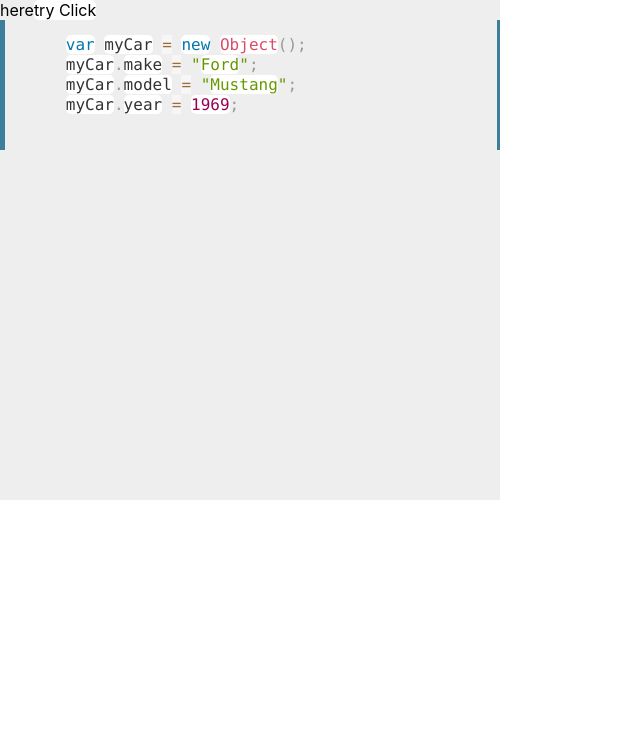
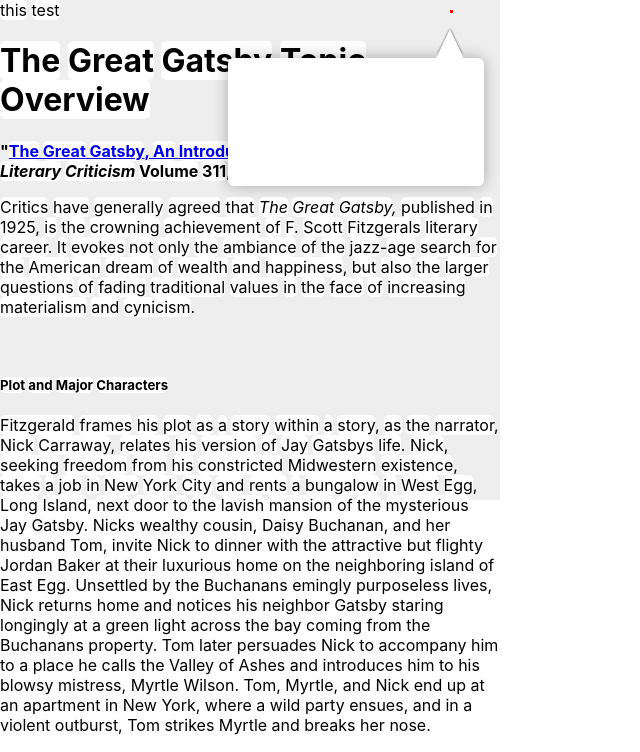
Before and after one commit to baotlake/deep-reading, a React (Create React App) app: page / in a window 1280 px wide. Shown: the top 752 px of the page, without its empty margins (0-640 px from the left). Built offline with nearby package versions, Linux system fonts and the light colour scheme.

Commit message:
explainPanel

```diff
--- a/package.json
+++ b/package.json
@@ -6,6 +6,7 @@
     "react": "^16.11.0",
     "react-dom": "^16.11.0",
     "react-html-parser": "^2.0.2",
+    "react-router": "^5.1.2",
     "react-scripts": "3.2.0"
   },
   "scripts": {
--- /dev/null
+++ b/src/components/expainPanel.js
@@ -0,0 +1,116 @@
+import React from "react";
+
+class ExpainPanel extends React.Component{
+    constructor(props){
+        super(props);
+        this.state = {
+
+        }
+    }
+
+    calcArrowPostion(position){
+        // 返回style={}, x,y 为箭头中心点
+        //window.width, window.height
+        let x = position.x, y= position.y;
+        let ww = 500,wh= 500;
+        let style =  position.style;
+        let arrowStyle = position.arrowStyle;
+        let aw = parseFloat(arrowStyle.width);
+
+        let ew = parseFloat(style.width), eh = parseFloat(style.height);
+        const topDistance = 20;         //rem 顶部距离小于20时,expainPanel显示在单词下方
+        const wordDistance = 3;         //rem expainPanel距离单词的距离
+        const edgeDistance = 1;         //rem 左右边距
+
+        let remRatioPx = 16;            // 1 rem = 16 px
+
+        // x 不能小于18,不能大于 ww - 18, 否则箭头和框出现分离, 下面两行代码矫正
+        // if(x < 18) x = 18;
+        // if(x > ww - 18) x = ww - 18;
+
+        //纵向位置 Vertical position
+        if(y >= topDistance * remRatioPx){
+            // expainPanel显示在单词上方
+            style.top = `calc(${y}px - ${eh}rem - ${wordDistance}rem)`;
+            arrowStyle.transform = 'rotate(180deg)'
+            arrowStyle.top = `${eh}rem`
+        }else{
+            // expainPanel显示在单词下方
+            style.top = `calc(${y}px + ${wordDistance}rem)`;
+            arrowStyle.top = `-${arrowStyle.height}`
+            arrowStyle.transform = 'rotate(0deg)'
+        }
+
+
+        // 横向位置 Horizontal position
+
+        if(x >= ww - (ew / 2 + edgeDistance) * remRatioPx){
+            // 单词位置靠右边框
+            style.left = `calc(${ww}px - ${ew}rem - ${edgeDistance}rem)`
+            arrowStyle.left = `calc(${x - ww}px + ${ew + edgeDistance - aw / 2}rem)`
+        }else if(x <= (ew / 2 + edgeDistance) * remRatioPx){
+            // 单词位置靠左边框
+            style.left = `${edgeDistance}rem`
+            arrowStyle.left = `calc(${x}px - ${edgeDistance + aw / 2}rem)`
+        }else{
+            // 中间
+            style.left = `calc(${x}px - ${ew / 2}rem)`
+            arrowStyle.left = `${ew / 2 - aw / 2}rem`
+        }
+
+        // this.setState({
+        //     position:{style:style,arrowStyle:arrowStyle}
+        // })
+
+        return {style,arrowStyle,x,y}
+
+    }
+
+
+    render(){
+
+        let position = {
+            style:{
+                "width":"16rem",
+                "height":"8rem",
+                "borderRadius":"6px",
+                "backgroundColor":"#fff",
+                "boxShadow":"0 0 15px rgba(0,0,0,0.3)",
+                "position":"fixed"
+            },
+            arrowStyle:{
+                "position":"absolute",
+                "width":"2rem",
+                "height":"2rem",
+                "top":"-1.8rem"
+            },
+            x:'450', // test
+            y:'10'      // test
+        }
+
+        let img = require("./res/explainBoxArrow.svg");
+
+        position = this.calcArrowPostion(position)
+        console.log('potioin',position)
+
+        let test = {
+            top:`${position.y}px`,
+            left:`${position.x}px`,
+            position:"fixed",
+            backgroundColor:"#f00",
+            width:"3px",
+            height:"3px"
+        }
+
+        return (
+            <div style={position.style}>
+                <img style={position.arrowStyle} src={img}></img>
+                <div>{this.props.test}</div>
+                <div style={test}></div>
+            </div>
+        )
+    }
+}
+
+
+export default ExpainPanel;
--- a/src/components/word.js
+++ b/src/components/word.js
@@ -8,11 +8,15 @@
         }
     }
 
+    handleClick(test){
+        this.props.handleClick(test)
+    }
+
     render(){
         return (
             <span
                 id={'a'}
-                onClick={()=>{alert('click')}}
+                onClick={()=>this.handleClick(this.props.content)}
                 style={{'backgroundColor':'#fff','borderRadius':'5px'}}
             >{this.props.content}</span>
         )
--- a/src/index.js
+++ b/src/index.js
@@ -10,12 +10,13 @@
 
 import getText from './text.js';
 import Word from './components/word.js';
+import ExplainPanel from './components/expainPanel.js';
 
 class Test extends React.Component{
     constructor(){
         super();
         this.state={
-
+            test:""
         }
     }
 
@@ -54,6 +55,13 @@
         }
     }
 
+    test(test){
+        console.log('test, test')
+        this.setState({
+            test:test
+        })
+    }
+
     textSplit(text){
         /**just #text ; 仅文本,不含其他标签 */
         let re = /\b/;
@@ -66,6 +74,7 @@
                 List.push(
                 <Word
                     content = {w}
+                    handleClick={(test)=>this.test(test)}
                 />
                 )
             }else{
@@ -264,9 +273,8 @@
             <div
                 style={{"width":"500px","height":"500px","backgroundColor":"#eee"}}
             >
-                <span onClick={()=>{alert('click')}}>here</span>
-                <Word content="try Click"></Word>
                 <div >{parsed}</div>
+                <ExplainPanel test={this.state.test}/>
             </div>
         )
     }
```
Also changed, not shown: src/components/readPanel.js (added, +19 -0 lines), src/components/res/explainBoxArrow.svg (added), src/text.js, 1 other file (tests, documents, lock files or other folders).
